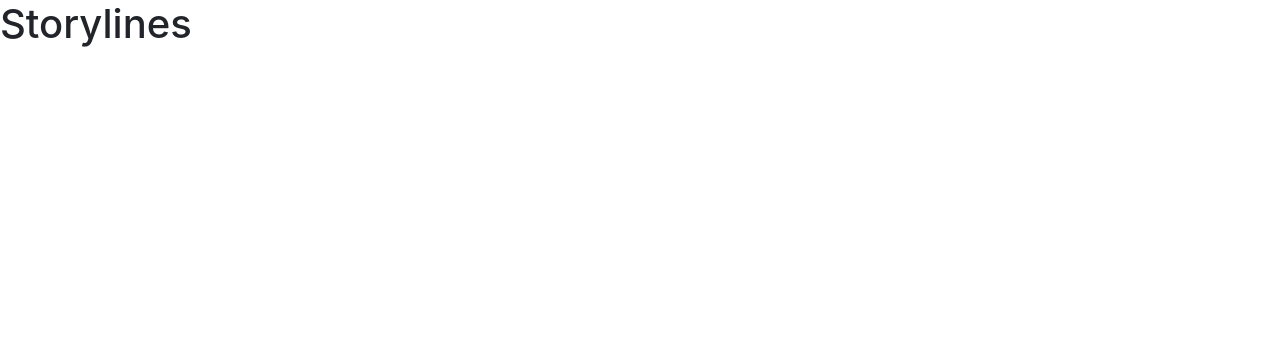
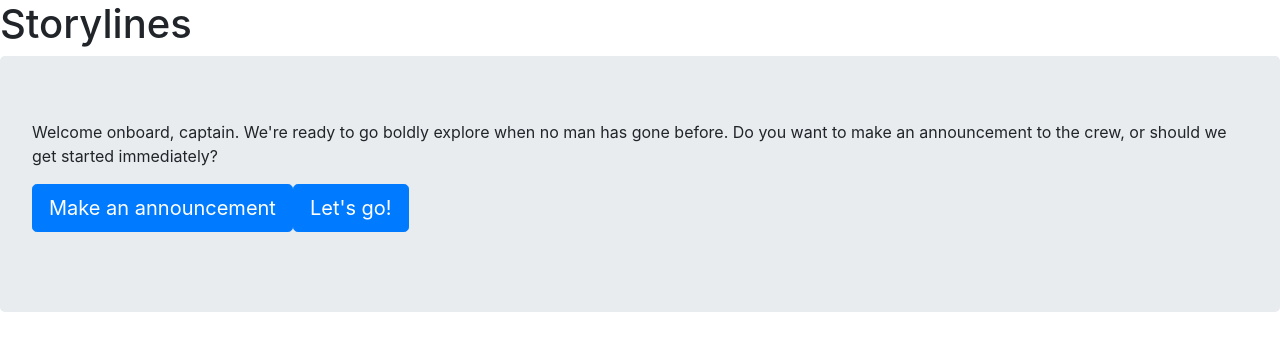
Before and after one commit to Neamar/storylines, a website: page frontend/index.html in a window 1280 px wide. Drawn offline with nearby package versions, Linux system fonts and the light colour scheme.

Commit message:
It works!

```diff
--- a/frontend/index.html
+++ b/frontend/index.html
@@ -13,7 +13,7 @@
   <body>
     <h1>Storylines</h1>
 
-    <div class="event">
+    <div id="event">
     </div>
 
     <script src="./storylines-web.js"></script>
@@ -24,11 +24,11 @@ function startStory(story) {
   var storyline = new Storylines(story, window.displayEvent);
 }
 
+
+// Download the story, and start!
 fetch('./story.json')
   .then(r => r.json())
-  .then(function(story) {
-
-  });
+  .then(startStory);
 
 
     </script>
```
